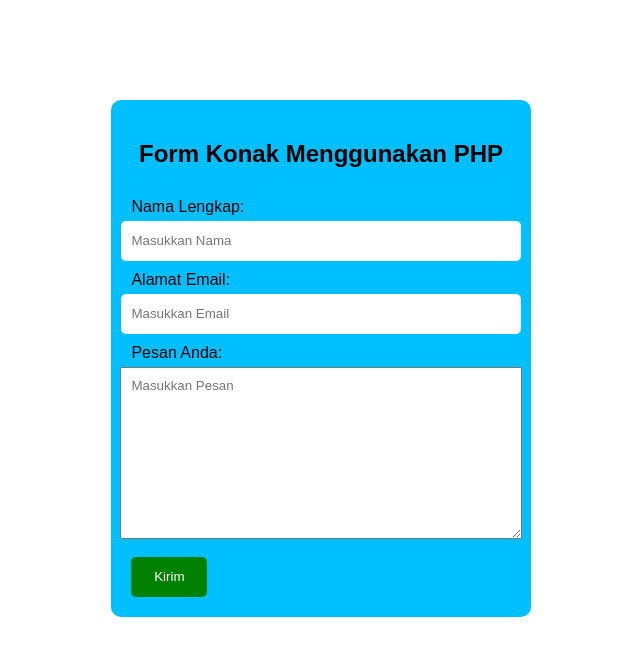
After one commit to hfzrk/belajar-php, a PHP site: page /form_keren/input.html in a window 1280 px wide. The commit adds this page. Shown: the top 656 px of the page, without its empty margins (319-959 px from the left). Run offline with PHP 8.4, Linux system fonts and the light colour scheme.

Commit message:
tambah baru

```diff
--- /dev/null
+++ b/form/aksiform.php
@@ -0,0 +1,6 @@
+<?php
+$nama = $_POST['nama'];
+$umur = $_POST['umur'];
+$alamat = $_POST['alamat'];
+echo "Selamat $nama anda berhasil membuat form sederhana<br><br>";
+echo "Nama = $nama <br>umur = $umur <br>alamat = $alamat";
--- /dev/null
+++ b/form/form_keren/input.html
@@ -0,0 +1,26 @@
+<!DOCTYPE html>
+<html lang="en">
+
+<head>
+    <meta charset="UTF-8">
+    <meta name="viewport" content="width=device-width, initial-scale=1.0">
+    <link rel="stylesheet" href="style.css">
+    <title>Form Keren</title>
+</head>
+
+<body>
+    <div class="container">
+        <h2 class="header">Form Konak Menggunakan PHP</h2>
+        <form class="form" action="proses.php" method="post">
+            <p class="judul">Nama Lengkap:</p>
+            <input class="input" type="text" name="nama" placeholder="Masukkan Nama">
+            <p class="judul">Alamat Email:</p>
+            <input class="input" type="email" name="email" placeholder="Masukkan Email">
+            <p class="judul">Pesan Anda:</p>
+            <textarea class="area" cols="40" rows="10" name="pesan" placeholder="Masukkan Pesan"></textarea><br>
+            <input class="submit" type="submit" name="kirim" value="Kirim">
+        </form>
+    </div>
+</body>
+
+</html>
--- /dev/null
+++ b/form/form_keren/style.css
@@ -0,0 +1,47 @@
+*{
+    font-family: sans-serif;
+}
+.form {
+    display: flex;
+    flex-direction: column;
+    align-items: center;
+}
+.container {
+    display: block;
+    margin-left: auto;
+    margin-right: auto;
+    background-color: deepskyblue;
+    width: 30%;
+    height: 30%;
+    border-radius: 10px;
+    padding: 20px;
+    margin-top: 100px;
+}
+.judul {
+    align-self: flex-start;
+    margin: 10px 0 5px;
+}
+.header{
+    text-align: center;
+}
+.input{
+    width: 100%;
+    height: 40px;
+    border-radius: 5px;
+    border: none;
+    padding: 0 10px 0 10px;
+}
+.submit{
+    width: 20%;
+    height: 40px;
+    border-radius: 5px;
+    border: aqua;
+    background-color: green;
+    color: white;
+    cursor: pointer;
+    align-self: flex-start;
+}
+.area{
+    width: 100%;
+    padding: 10px;
+}
--- a/form/input3.php
+++ b/form/input3.php
@@ -6,8 +6,8 @@
     <title>Pengolahan Form</title>
 </head>
 <body>
-    <form action="proses3.php" method="post" name="input">
-        Nama Anda : <input type="text" name="nama"><br>
+    <form action="proses3.php" method="get" name="input">
+        Nama Anda : <input type="text" name="name"> <br>
         <input type="submit" name="Input" value="Input">
     </form>
 </body>
--- a/form/proses3.php
+++ b/form/proses3.php
@@ -1,5 +1,5 @@
 <?php
-if (isset ($_GET['Input'])){
-    $nama = $_GET['nama'];
+if (isset ($_GET['name'])){
+    $nama = $_GET['name'];
     echo "Nama Anda : <b>$nama</b>";
 }
--- /dev/null
+++ b/form/proses6.php
@@ -0,0 +1,5 @@
+<?php
+if (isset($_POST['pilih'])){
+    $jurusan = $_POST['jurusan'];
+    echo "Jurusan Anda adalah <b><font color='red'>$jurusan</font></b>";
+}
--- /dev/null
+++ b/form/proses8.php
@@ -0,0 +1,6 @@
+<?php
+if (isset($_POST['pilih'])){
+    $film = $_POST['kartun'];
+    echo "Film Kartun Faovrit Anda adalah :
+    <b><font color='blue'>$film</font></b>";
+}
--- /dev/null
+++ b/form/proses9.php
@@ -0,0 +1,6 @@
+<?php
+if (isset($_POST['proses'])){
+    $saran = nl2br($_POST['saran']);
+echo "Kritik / Saran Anda adalah : <br>";
+echo "<font color='blue'><b>$saran</b></font>";
+}
```
Also changed, not shown: form/form_keren/proses.php (added, +24 -0 lines), form/forminput.php (added, +34 -0 lines), form/input6.php (added, +18 -0 lines), form/input7.php (added, +18 -0 lines), form/input8.php (added, +22 -0 lines), form/input9.php (added, +15 -0 lines), form/proses7.php (added, +16 -0 lines).
